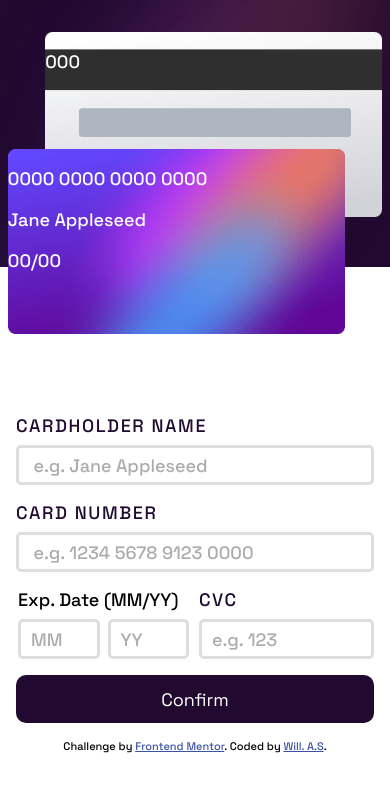
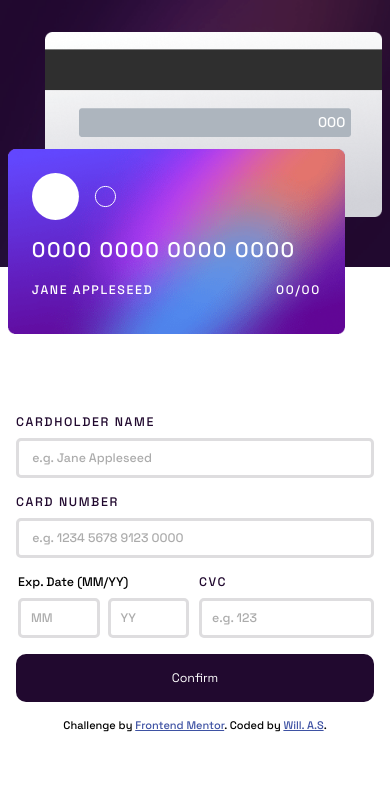
Before and after one commit to asmthli/interactive-card-details-form-main, a plain HTML site: page index.html in a window 390 px wide. Drawn offline with Linux system fonts and the light colour scheme.

Commit message:
Finish mobile layout

```diff
--- a/index.html
+++ b/index.html
@@ -27,9 +27,14 @@
         <main>
             <section class="card-container">
                 <div class="card-front card">
+                    <img
+                        class="card-front__logo"
+                        src="images/card-logo.svg"
+                        alt="card logo"
+                    />
                     <p class="card-front__number">0000 0000 0000 0000</p>
                     <p class="card-front__name">Jane Appleseed</p>
-                    <p class="cart-front__expiry">00/00</p>
+                    <p class="card-front__expiry">00/00</p>
                 </div>
                 <div class="card-back card">
                     <p class="card-back__cvc">000</p>
--- a/style.css
+++ b/style.css
@@ -25,7 +25,7 @@
 body {
     margin: 0;
 
-    font-size: 1.125rem;
+    font-size: clamp(0.6rem, -0.2rem + 4vw, 1.3rem);
     font-weight: 500;
     font-family: var(--font-family);
 }
@@ -79,16 +79,63 @@ main {
     grid-column: 1 / span 2;
     grid-row: 2 / span 2;
 
+    display: grid;
+    grid-template-rows: 1.4fr 1fr 1fr;
+    grid-template-columns: repeat(2, 1fr);
+    align-items: center;
+
+    padding: 1.5rem;
+
     z-index: 100;
 
+    letter-spacing: 0.2ch;
     background-image: url(/images/bg-card-front.png);
+}
+
+.card-front > * {
+    margin: 0;
+}
+
+.card-front__logo {
+    grid-column: span 2;
+
+    align-self: start;
+}
+
+.card-front__number {
+    grid-column: span 2;
+
+    font-size: 1.7em;
+}
+
+.card-front__name {
+    text-transform: uppercase;
+}
+
+.card-front__expiry {
+    justify-self: end;
 }
 
 .card-back {
     grid-column: 2 / span 2;
     grid-row: 1 / span 2;
 
+    display: grid;
+    grid-template-rows: 42% 13% 1fr;
+    grid-template-columns: 80% 10% 1fr;
+    align-items: center;
+    justify-items: center;
+
     background-image: url(/images/bg-card-back.png);
+}
+
+.card-back__cvc {
+    grid-row: 2;
+    grid-column: 2;
+
+    margin: 0;
+
+    font-size: clamp(0.7rem, 0.429rem + 1.857vw, 1.125rem);
 }
 
 /* Form Styles */
```
